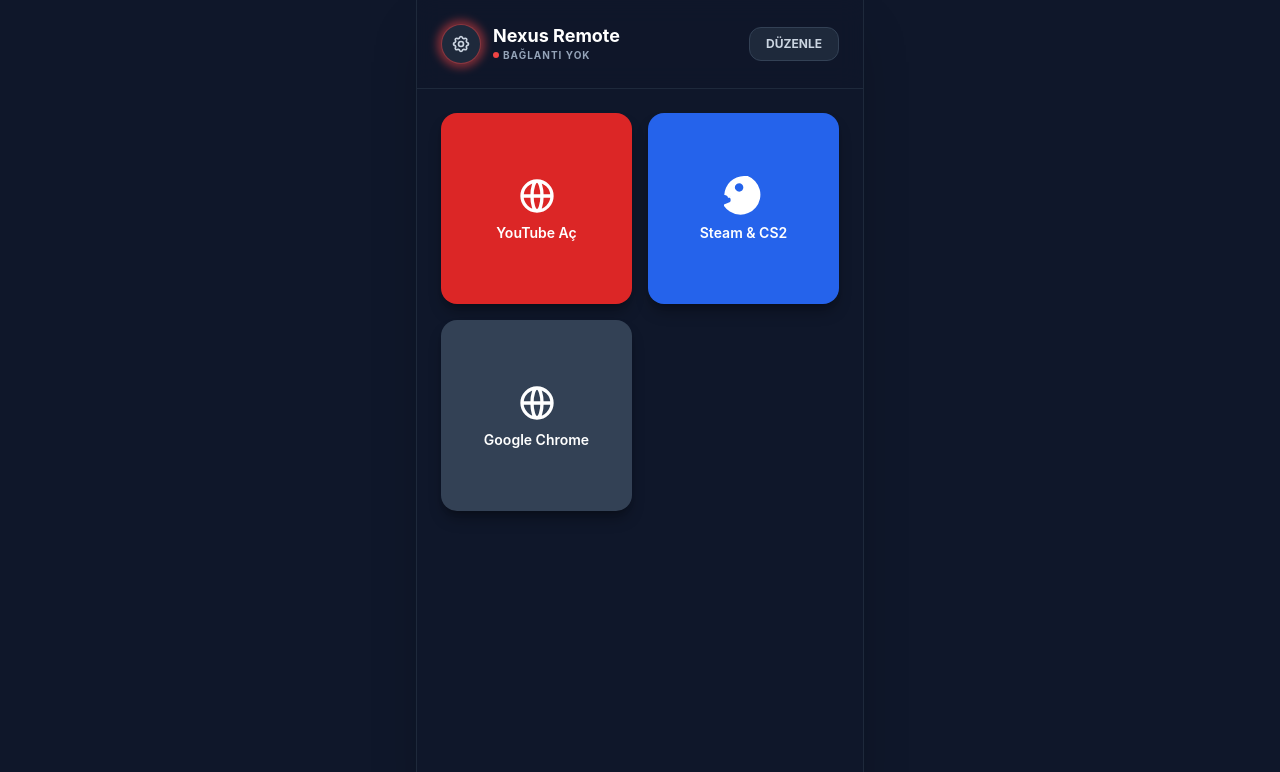
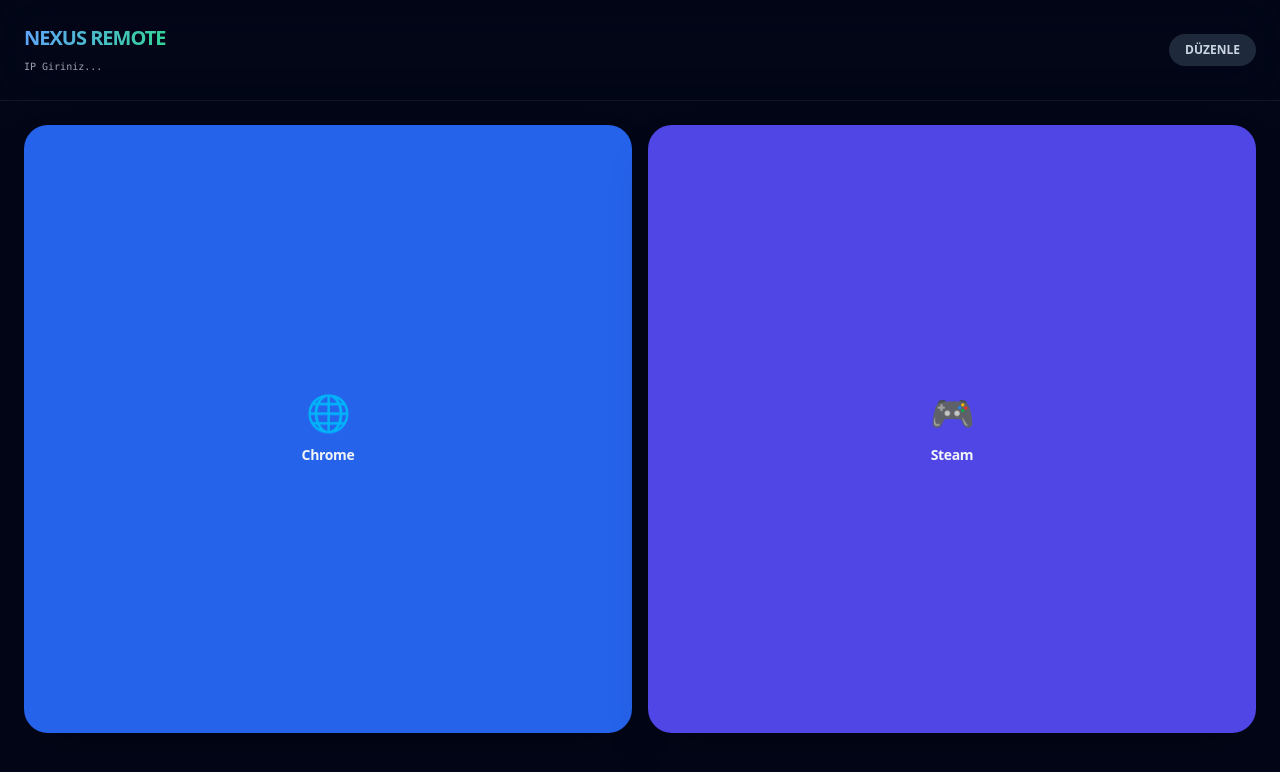
Before and after one commit to Novaity/nexus_remoter, a React (Vite) app: page / in a window 1280 px wide. Shown: the top 772 px of the page. Built offline with nearby package versions, Linux system fonts and the light colour scheme.

Commit message:
first commit

```diff
--- a/App.tsx
+++ b/App.tsx
@@ -1,273 +1,174 @@
+
 import React, { useState, useEffect } from 'react';
-import { AppState, ControlButton, ActionType, DashboardPage } from './types';
+import { AppState, ControlButton, DashboardPage, ActionType } from './types';
 import { COLORS, ICONS } from './constants';
 import { executor } from './services/automationService';
 import { generateMacroSteps } from './services/geminiService';
 
-const DEFAULT_PAGES: DashboardPage[] = [
+const INITIAL_PAGES: DashboardPage[] = [
   {
-    id: 'main',
-    name: 'PC Controller',
+    id: 'p1',
+    name: 'Genel',
     buttons: [
-      {
-        id: '1',
-        label: 'YouTube Aç',
-        color: 'bg-red-600',
-        icon: 'CHROME',
-        steps: [{ id: 's1', type: ActionType.OPEN_URL, value: 'https://youtube.com', description: 'YouTube\'u aç' }]
-      },
-      {
-        id: '2',
-        label: 'Steam & CS2',
-        color: 'bg-blue-600',
-        icon: 'STEAM',
-        steps: [{ id: 's2', type: ActionType.COMMAND, value: 'steam://rungameid/730', description: 'CS2 Başlat' }]
-      },
-      {
-        id: '3',
-        label: 'Google Chrome',
-        color: 'bg-slate-700',
-        icon: 'CHROME',
-        steps: [{ id: 's3', type: ActionType.OPEN_URL, value: 'https://google.com', description: 'Google\'ı aç' }]
-      }
+      { id: 'b1', label: 'Chrome', color: 'bg-blue-600', icon: 'CHROME', steps: [{ id: 's1', type: ActionType.OPEN_URL, value: 'https://google.com', description: 'Chrome aç' }] },
+      { id: 'b2', label: 'Steam', color: 'bg-indigo-600', icon: 'STEAM', steps: [{ id: 's2', type: ActionType.LAUNCH_APP, value: 'steam', description: 'Steam başlat' }] }
     ]
   }
 ];
 
-const ButtonCard: React.FC<{
-  button: ControlButton;
-  isEditMode: boolean;
-  onPress: (btn: ControlButton) => void;
-  onEdit: (btn: ControlButton) => void;
-}> = ({ button, isEditMode, onPress, onEdit }) => {
-  const IconComponent = (ICONS as any)[button.icon] || ICONS.DEFAULT;
-
-  return (
-    <button
-      onClick={() => isEditMode ? onEdit(button) : onPress(button)}
-      className={`relative aspect-square rounded-2xl p-4 flex flex-col items-center justify-center gap-2 transition-all active:scale-95 group ${button.color} shadow-lg shadow-black/30 hover:brightness-110`}
-    >
-      <IconComponent className="w-10 h-10 text-white group-hover:scale-110 transition-transform" />
-      <span className="text-sm font-semibold text-white text-center leading-tight">
-        {button.label}
-      </span>
-      {isEditMode && (
-        <div className="absolute -top-1 -right-1 bg-white text-black p-1 rounded-full shadow-md">
-          <svg className="w-4 h-4" fill="none" viewBox="0 0 24 24" stroke="currentColor">
-            <path strokeLinecap="round" strokeLinejoin="round" strokeWidth={2} d="M15.232 5.232l3.536 3.536m-2.036-5.036a2.5 2.5 0 113.536 3.536L6.5 21.036H3v-3.572L16.732 3.732z" />
-          </svg>
-        </div>
-      )}
-    </button>
-  );
-};
-
-const App: React.FC = () => {
+export default function App() {
   const [state, setState] = useState<AppState>(() => {
-    const savedIp = typeof localStorage !== 'undefined' ? localStorage.getItem('nexus_pc_ip') || '' : '';
-    return {
-      currentPageId: 'main',
+    const saved = localStorage.getItem('nexus_state');
+    return saved ? JSON.parse(saved) : {
+      currentPageId: 'p1',
+      pages: INITIAL_PAGES,
       isEditMode: false,
       isExecuting: false,
-      pcIpAddress: savedIp,
-      connectionStatus: 'disconnected',
-      pages: DEFAULT_PAGES
+      pcIpAddress: localStorage.getItem('pc_ip') || '',
+      connectionStatus: 'disconnected'
     };
   });
 
-  const [editingButton, setEditingButton] = useState<ControlButton | null>(null);
-  const [showSettings, setShowSettings] = useState(false);
-  const [tempIp, setTempIp] = useState(state.pcIpAddress);
-  const [aiPrompt, setAiPrompt] = useState('');
-  const [isGenerating, setIsGenerating] = useState(false);
+  const [editingBtn, setEditingBtn] = useState<ControlButton | null>(null);
+  const [prompt, setPrompt] = useState('');
 
   useEffect(() => {
-    if (state.pcIpAddress) {
-      checkConnection(state.pcIpAddress);
+    localStorage.setItem('nexus_state', JSON.stringify(state));
+    if (state.pcIpAddress) localStorage.setItem('pc_ip', state.pcIpAddress);
+  }, [state]);
+
+  const handleAction = async (btn: ControlButton) => {
+    if (state.isEditMode) {
+      setEditingBtn(btn);
+      return;
     }
-  }, []);
-
-  const checkConnection = async (ip: string) => {
-    setState(prev => ({ ...prev, connectionStatus: 'connecting' }));
-    try {
-      const ok = await executor.testConnection(ip);
-      setState(prev => ({ ...prev, connectionStatus: ok ? 'connected' : 'disconnected' }));
-    } catch (e) {
-      setState(prev => ({ ...prev, connectionStatus: 'disconnected' }));
-    }
-  };
-
-  const handleSaveIp = () => {
-    localStorage.setItem('nexus_pc_ip', tempIp);
-    setState(prev => ({ ...prev, pcIpAddress: tempIp }));
-    checkConnection(tempIp);
-    setShowSettings(false);
-  };
-
-  const handleButtonPress = async (btn: ControlButton) => {
-    if (state.isExecuting) return;
-    setState(prev => ({ ...prev, isExecuting: true, lastExecutedAction: btn.label }));
+    setState(s => ({ ...s, isExecuting: true }));
     await executor.executeSequence(btn.steps, state.pcIpAddress);
-    setTimeout(() => { setState(prev => ({ ...prev, isExecuting: false })); }, 500);
+    setState(s => ({ ...s, isExecuting: false }));
   };
 
   const handleAiGenerate = async () => {
-    if (!aiPrompt.trim()) return;
-    setIsGenerating(true);
-    try {
-      const newSteps = await generateMacroSteps(aiPrompt);
-      if (editingButton) {
-        setEditingButton({ ...editingButton, steps: newSteps });
-      }
-    } catch (err) {
-      console.error(err);
-      alert("AI Hatası: API Anahtarınızın GitHub Secrets kısmına doğru eklendiğinden emin olun.");
-    } finally {
-      setIsGenerating(false);
-      setAiPrompt('');
-    }
+    if (!prompt || !editingBtn) return;
+    const steps = await generateMacroSteps(prompt);
+    setEditingBtn({ ...editingBtn, steps });
+    setPrompt('');
   };
 
-  const currentPage = state.pages.find(p => p.id === state.currentPageId) || state.pages[0];
-
-  if (!currentPage) return <div className="min-h-screen bg-slate-900 flex items-center justify-center text-white">Yükleniyor...</div>;
+  const saveButton = () => {
+    if (!editingBtn) return;
+    setState(s => ({
+      ...s,
+      pages: s.pages.map(p => ({
+        ...p,
+        buttons: p.buttons.map(b => b.id === editingBtn.id ? editingBtn : b)
+      }))
+    }));
+    setEditingBtn(null);
+  };
 
   return (
-    <div className="min-h-screen max-w-md mx-auto flex flex-col bg-slate-900 border-x border-slate-800 shadow-2xl relative overflow-hidden text-white">
+    <div className="h-screen w-full flex flex-col bg-[#020617] text-slate-100 font-sans select-none p-safe">
       {/* Header */}
-      <header className="p-6 bg-slate-900/80 backdrop-blur-md sticky top-0 z-20 flex items-center justify-between border-b border-slate-800">
-        <div className="flex items-center gap-3">
-          <button onClick={() => setShowSettings(true)} className="relative group">
-            <div className={`absolute -inset-1 blur-sm opacity-50 rounded-full ${state.connectionStatus === 'connected' ? 'bg-green-500' : 'bg-red-500'}`}></div>
-            <div className={`relative w-10 h-10 rounded-full flex items-center justify-center bg-slate-800 border ${state.connectionStatus === 'connected' ? 'border-green-500/50' : 'border-red-500/50'}`}>
-              <svg className="w-5 h-5 text-slate-300" fill="none" viewBox="0 0 24 24" stroke="currentColor"><path strokeLinecap="round" strokeLinejoin="round" strokeWidth={2} d="M10.325 4.317c.426-1.756 2.924-1.756 3.35 0a1.724 1.724 0 002.573 1.066c1.543-.94 3.31.826 2.37 2.37a1.724 1.724 0 001.065 2.572c1.756.426 1.756 2.924 0 3.35a1.724 1.724 0 00-1.066 2.573c.94 1.543-.826 3.31-2.37 2.37a1.724 1.724 0 00-2.572 1.065c-.426 1.756-2.924 1.756-3.35 0a1.724 1.724 0 00-2.573-1.066c-1.543.94-3.31-.826-2.37-2.37a1.724 1.724 0 00-1.065-2.572c-1.756-.426-1.756-2.924 0-3.35a1.724 1.724 0 001.066-2.573c-.94-1.543.826-3.31 2.37-2.37.996.608 2.296.07 2.572-1.065z" /><path strokeLinecap="round" strokeLinejoin="round" strokeWidth={2} d="M15 12a3 3 0 11-6 0 3 3 0 016 0z" /></svg>
-            </div>
-          </button>
-          <div>
-            <h1 className="text-lg font-bold text-white leading-tight">Nexus Remote</h1>
-            <div className="flex items-center gap-1">
-              <span className={`w-1.5 h-1.5 rounded-full ${state.connectionStatus === 'connected' ? 'bg-green-500' : state.connectionStatus === 'connecting' ? 'bg-yellow-500 animate-pulse' : 'bg-red-500'}`}></span>
-              <span className="text-[10px] text-slate-400 uppercase font-bold tracking-widest">{state.pcIpAddress || 'BAĞLANTI YOK'}</span>
-            </div>
-          </div>
+      <header className="p-6 flex justify-between items-center border-b border-slate-800/50 backdrop-blur-xl sticky top-0 z-30">
+        <div>
+          <h1 className="text-xl font-black tracking-tighter bg-gradient-to-r from-blue-400 to-emerald-400 bg-clip-text text-transparent">NEXUS REMOTE</h1>
+          <input
+            className="bg-transparent text-[10px] font-mono text-slate-500 outline-none w-32"
+            placeholder="IP Giriniz..."
+            value={state.pcIpAddress}
+            onChange={e => setState(s => ({ ...s, pcIpAddress: e.target.value }))}
+          />
         </div>
         <button
-          onClick={() => setState(prev => ({ ...prev, isEditMode: !prev.isEditMode }))}
-          className={`px-4 py-2 rounded-xl text-xs font-bold uppercase transition-all ${state.isEditMode ? 'bg-orange-500 text-white shadow-lg shadow-orange-500/30' : 'bg-slate-800 text-slate-300 border border-slate-700'}`}
+          onClick={() => setState(s => ({ ...s, isEditMode: !s.isEditMode }))}
+          className={`px-4 py-2 rounded-full text-xs font-bold transition-all ${state.isEditMode ? 'bg-amber-500 text-black' : 'bg-slate-800 text-slate-300'}`}
         >
-          {state.isEditMode ? 'BİTTİ' : 'DÜZENLE'}
+          {state.isEditMode ? 'DÜZENLEME AÇIK' : 'DÜZENLE'}
         </button>
       </header>
 
-      {/* Main Grid */}
-      <main className="flex-1 p-6 z-10 overflow-y-auto">
-        <div className="grid grid-cols-2 gap-4">
-          {currentPage.buttons.map(btn => (
-            <ButtonCard
-              key={btn.id}
-              button={btn}
-              isEditMode={state.isEditMode}
-              onPress={handleButtonPress}
-              onEdit={(b) => setEditingButton(b)}
-            />
-          ))}
-        </div>
+      {/* Grid */}
+      <main className="flex-1 overflow-y-auto p-6 grid grid-cols-2 gap-4 content-start pb-24">
+        {state.pages.find(p => p.id === state.currentPageId)?.buttons.map(btn => (
+          <button
+            key={btn.id}
+            onClick={() => handleAction(btn)}
+            className={`${btn.color} aspect-square rounded-3xl p-6 flex flex-col items-center justify-center gap-3 shadow-2xl active:scale-95 transition-transform relative group overflow-hidden`}
+          >
+            <div className="absolute inset-0 bg-white/10 opacity-0 group-active:opacity-100 transition-opacity" />
+            <span className="text-4xl">{ICONS[btn.icon] || ICONS.DEFAULT}</span>
+            <span className="font-bold text-sm tracking-tight">{btn.label}</span>
+            {state.isEditMode && <div className="absolute top-3 right-3 bg-white/20 p-1 rounded-full text-[8px]">⚙️</div>}
+          </button>
+        ))}
 
-        {state.isExecuting && (
-          <div className="mt-8 p-4 bg-blue-600/10 border border-blue-500/30 rounded-2xl flex items-center gap-3">
-            <div className="w-2 h-2 bg-blue-400 rounded-full animate-ping"></div>
-            <span className="text-sm font-medium text-blue-300">Komut Gönderiliyor: {state.lastExecutedAction}</span>
-          </div>
+        {state.isEditMode && (
+          <button
+            className="aspect-square border-2 border-dashed border-slate-700 rounded-3xl flex items-center justify-center text-slate-500 text-3xl"
+            onClick={() => {
+              const newBtn = { id: Date.now().toString(), label: 'Yeni', color: 'bg-slate-700', icon: 'DEFAULT', steps: [] };
+              setState(s => ({
+                ...s,
+                pages: s.pages.map(p => p.id === s.currentPageId ? { ...p, buttons: [...p.buttons, newBtn] } : p)
+              }));
+            }}
+          >
+            +
+          </button>
         )}
       </main>
 
-      {/* Settings Modal */}
-      {showSettings && (
-        <div className="fixed inset-0 z-50 flex items-center justify-center p-6 bg-black/90 backdrop-blur-md">
-          <div className="bg-slate-800 w-full max-w-sm rounded-3xl p-6 shadow-2xl border border-slate-700">
-            <div className="flex justify-between items-center mb-6">
-              <h2 className="text-xl font-bold text-white">PC Bağlantısı</h2>
-              <button onClick={() => setShowSettings(false)} className="text-slate-400 p-2"><svg className="w-6 h-6" fill="none" viewBox="0 0 24 24" stroke="currentColor"><path strokeLinecap="round" strokeLinejoin="round" strokeWidth={2} d="M6 18L18 6M6 6l18 18" /></svg></button>
-            </div>
-            <div className="space-y-6">
-              <div>
-                <label className="text-xs font-bold text-slate-500 uppercase block mb-2">1. PC IP ADRESİNİZ</label>
-                <input
-                  type="text"
-                  placeholder="Örn: 192.168.1.5"
-                  value={tempIp}
-                  onChange={e => setTempIp(e.target.value)}
-                  className="w-full bg-slate-900 border border-slate-700 rounded-xl p-4 text-white font-mono focus:ring-2 focus:ring-blue-500 outline-none"
-                />
+      {/* Modal - Editor */}
+      {editingBtn && (
+        <div className="fixed inset-0 z-50 bg-black/80 backdrop-blur-md flex items-end sm:items-center justify-center p-4">
+          <div className="bg-slate-900 w-full max-w-md rounded-[2.5rem] p-8 border border-slate-800 shadow-2xl">
+            <h2 className="text-2xl font-black mb-6">Butonu Yapılandır</h2>
+
+            <div className="space-y-4">
+              <input
+                className="w-full bg-slate-800 border border-slate-700 rounded-2xl p-4 outline-none focus:ring-2 ring-blue-500"
+                placeholder="Buton Adı"
+                value={editingBtn.label}
+                onChange={e => setEditingBtn({...editingBtn, label: e.target.value})}
+              />
+
+              <div className="bg-blue-500/10 p-4 rounded-2xl border border-blue-500/20">
+                <label className="text-[10px] font-bold text-blue-400 uppercase tracking-widest block mb-2">AI Makro Oluşturucu</label>
+                <div className="flex gap-2">
+                  <input
+                    className="flex-1 bg-transparent border-b border-blue-500/30 outline-none text-sm py-1"
+                    placeholder="Örn: Youtube'u aç ve LoFi müzik çal"
+                    value={prompt}
+                    onChange={e => setPrompt(e.target.value)}
+                  />
+                  <button onClick={handleAiGenerate} className="bg-blue-500 p-2 rounded-xl text-xs font-bold">Üret</button>
+                </div>
               </div>
-              <button onClick={handleSaveIp} className="w-full bg-blue-600 hover:bg-blue-500 text-white font-bold py-4 rounded-2xl shadow-lg transition-transform active:scale-95">Kaydet ve Bağlan</button>
+
+              <div className="max-h-32 overflow-y-auto space-y-2">
+                {editingBtn.steps.map(s => (
+                  <div key={s.id} className="text-[10px] bg-slate-800/50 p-2 rounded-lg text-slate-400">
+                    <span className="text-emerald-400 font-bold mr-2">{s.type}</span> {s.description}
+                  </div>
+                ))}
+              </div>
+
+              <div className="flex gap-3 pt-4">
+                <button onClick={saveButton} className="flex-1 bg-emerald-600 font-bold py-4 rounded-2xl shadow-lg">Kaydet</button>
+                <button onClick={() => setEditingBtn(null)} className="flex-1 bg-slate-800 font-bold py-4 rounded-2xl">İptal</button>
+              </div>
             </div>
           </div>
         </div>
       )}
 
-      {/* Editing Modal */}
-      {editingButton && (
-        <div className="fixed inset-0 z-50 flex items-end sm:items-center justify-center p-0 sm:p-4 bg-black/60 backdrop-blur-sm">
-          <div className="bg-slate-800 w-full max-w-md h-[85vh] sm:h-auto rounded-t-3xl sm:rounded-3xl p-6 shadow-2xl border-t border-slate-700 sm:border flex flex-col">
-            <div className="flex justify-between items-center mb-6">
-              <h2 className="text-lg font-bold text-white">Butonu Düzenle</h2>
-              <button onClick={() => setEditingButton(null)} className="text-slate-400 p-2"><svg className="w-6 h-6" fill="none" viewBox="0 0 24 24" stroke="currentColor"><path strokeLinecap="round" strokeLinejoin="round" strokeWidth={2} d="M6 18L18 6M6 6l18 18" /></svg></button>
-            </div>
-            <div className="space-y-4 overflow-y-auto flex-1 pr-1">
-              <input
-                type="text"
-                placeholder="Buton İsmi"
-                value={editingButton.label}
-                onChange={e => setEditingButton({...editingButton, label: e.target.value})}
-                className="w-full bg-slate-900 border border-slate-700 rounded-xl p-3 text-white outline-none"
-              />
-              <div className="pt-4 border-t border-slate-700">
-                <label className="text-xs font-bold text-slate-500 uppercase block mb-1">Yapay Zeka (Gemini)</label>
-                <div className="flex gap-2">
-                  <input
-                    type="text"
-                    placeholder="E.g. Chrome'u aç ve youtube'a gir"
-                    value={aiPrompt}
-                    onChange={e => setAiPrompt(e.target.value)}
-                    className="flex-1 bg-slate-900 border border-slate-700 rounded-xl p-3 text-sm text-white outline-none"
-                  />
-                  <button onClick={handleAiGenerate} disabled={isGenerating} className="bg-blue-600 p-3 rounded-xl disabled:opacity-50 min-w-[50px] flex items-center justify-center">
-                    {isGenerating ? <div className="w-5 h-5 border-2 border-white/30 border-t-white rounded-full animate-spin"></div> : <svg className="w-5 h-5 text-white" fill="none" viewBox="0 0 24 24" stroke="currentColor"><path strokeLinecap="round" strokeLinejoin="round" strokeWidth={2} d="M13 10V3L4 14h7v7l9-11h-7z" /></svg>}
-                  </button>
-                </div>
-              </div>
-              <div className="space-y-2 mt-4">
-                {editingButton.steps.map((step, idx) => (
-                  <div key={step.id} className="bg-slate-900/50 p-3 rounded-xl border border-slate-700 flex items-center justify-between">
-                    <div className="flex items-center gap-3">
-                      <span className="text-[10px] font-bold text-slate-500">{idx + 1}</span>
-                      <p className="text-sm text-slate-200">{step.description}</p>
-                    </div>
-                  </div>
-                ))}
-              </div>
-            </div>
-            <button
-              onClick={() => {
-                setState(prev => ({
-                  ...prev,
-                  pages: prev.pages.map(p => ({
-                    ...p,
-                    buttons: p.buttons.map(b => b.id === editingButton.id ? editingButton : b)
-                  }))
-                }));
-                setEditingButton(null);
-              }}
-              className="mt-6 w-full bg-blue-600 text-white font-bold py-4 rounded-2xl shadow-lg"
-            >
-              Ayarları Kaydet
-            </button>
-          </div>
+      {/* Execution Indicator */}
+      {state.isExecuting && (
+        <div className="fixed bottom-6 left-1/2 -translate-x-1/2 bg-blue-600 px-6 py-3 rounded-full shadow-2xl flex items-center gap-3 animate-bounce">
+          <div className="w-2 h-2 bg-white rounded-full animate-ping" />
+          <span className="text-xs font-black uppercase tracking-widest">Komut Yürütülüyor</span>
         </div>
       )}
     </div>
   );
-};
-
-export default App;
+}
--- /dev/null
+++ b/constants.ts
@@ -0,0 +1,16 @@
+
+export const COLORS = [
+  'bg-blue-600', 'bg-emerald-600', 'bg-rose-600', 'bg-violet-600',
+  'bg-amber-600', 'bg-cyan-600', 'bg-slate-700', 'bg-fuchsia-600'
+];
+
+export const ICONS: Record<string, string> = {
+  CHROME: '🌐',
+  STEAM: '🎮',
+  MEDIA: '🎬',
+  CODE: '💻',
+  WORK: '💼',
+  POWER: '⚡',
+  GAME: '🕹️',
+  DEFAULT: '✨'
+};
--- a/index.html
+++ b/index.html
@@ -1,11 +1,14 @@
+
 <!DOCTYPE html>
-<html lang="en">
+<html lang="tr">
 <head>
     <meta charset="UTF-8">
-    <meta name="viewport" content="width=device-width, initial-scale=1.0, maximum-scale=1.0, user-scalable=no">
-    <title>Nexus Remote Controller</title>
+    <meta name="viewport" content="width=device-width, initial-scale=1.0, maximum-scale=1.0, user-scalable=no, viewport-fit=cover">
+    <title>Nexus Remote</title>
     <link rel="manifest" href="manifest.json">
     <meta name="theme-color" content="#0f172a">
+    <meta name="apple-mobile-web-app-capable" content="yes">
+    <meta name="apple-mobile-web-app-status-bar-style" content="black-translucent">
 <script type="importmap">
 {
   "imports": {
@@ -18,14 +21,11 @@
   }
 }
 </script>
+<link rel="stylesheet" href="/index.css">
 </head>
-<body class="bg-[#0f172a]">
-    <div id="root">
-      <!-- Uygulama yüklenene kadar görünecek geçici içerik -->
-      <div style="height: 100vh; display: flex; align-items: center; justify-content: center; background: #0f172a; color: #334155; font-family: sans-serif;">
-        Loading Nexus...
-      </div>
-    </div>
+<body class="bg-[#0f172a] overflow-hidden">
+    <div id="root"></div>
     <script type="module" src="index.tsx"></script>
+<script type="module" src="/index.tsx"></script>
 </body>
 </html>
--- a/index.tsx
+++ b/index.tsx
@@ -1,19 +1,12 @@
+
 import React from 'react';
 import ReactDOM from 'react-dom/client';
 import App from './App';
 import './index.css';
 
-console.log("Nexus App starting...");
-
-const rootElement = document.getElementById('root');
-if (rootElement) {
-  const root = ReactDOM.createRoot(rootElement);
-  root.render(
-    <React.StrictMode>
-      <App />
-    </React.StrictMode>
-  );
-  console.log("React Render initiated");
-} else {
-  console.error("Root element not found in index.html");
-}
+const root = ReactDOM.createRoot(document.getElementById('root')!);
+root.render(
+  <React.StrictMode>
+    <App />
+  </React.StrictMode>
+);
--- a/metadata.json
+++ b/metadata.json
@@ -1,7 +1,7 @@
 
 {
-  "name": "Nexus Remote Controller",
-  "description": "A highly extensible automation dashboard designed for cross-platform control. Define custom macros using AI to launch apps, open URLs, and automate PC workflows directly from your phone.",
+  "name": "Nexus Remote",
+  "description": "AI destekli, genişletilebilir PC kontrol ve otomasyon merkezi.",
   "requestFramePermissions": [
     "microphone"
   ]
--- a/types.ts
+++ b/types.ts
@@ -4,7 +4,8 @@
   OPEN_URL = 'OPEN_URL',
   COMMAND = 'COMMAND',
   MACRO = 'MACRO',
-  SEQUENCE = 'SEQUENCE'
+  KEY_COMBINATION = 'KEY_COMBINATION',
+  MOTION_REPLAY = 'MOTION_REPLAY'
 }
 
 export interface AutomationStep {
@@ -35,7 +36,6 @@
   pages: DashboardPage[];
   isEditMode: boolean;
   isExecuting: boolean;
-  lastExecutedAction?: string;
   pcIpAddress: string;
   connectionStatus: ConnectionStatus;
 }
```
Also changed, not shown: package.json (+2 -5 lines), services/automationService.ts (+20 -58 lines), services/geminiService.ts (+7 -9 lines), vite.config.ts (+2 -7 lines).
